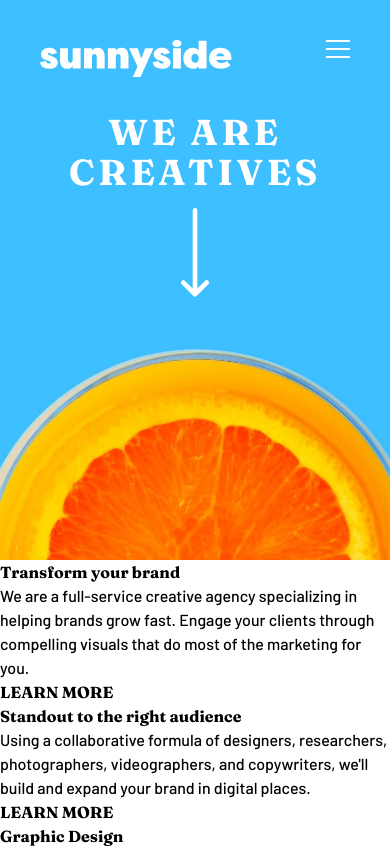
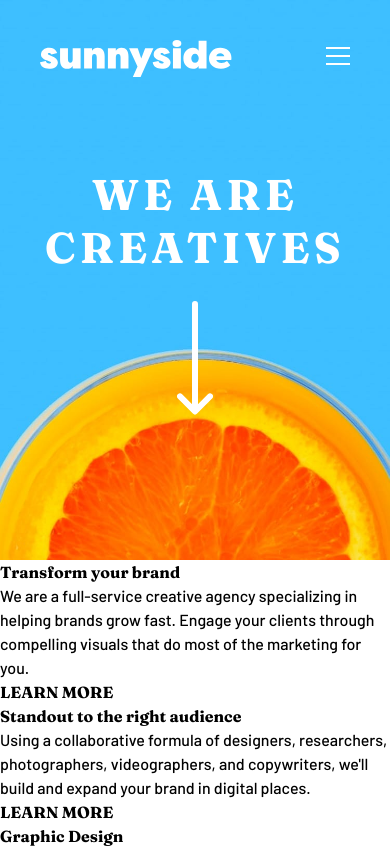
Before and after one commit to rjwhobbs/frontend-demo-0, a React (Vite) app: page / in a window 390 px wide. Shown: the top 848 px of the page. Built offline with nearby package versions, Linux system fonts and the light colour scheme.

Commit message:
Made main title banner responsive.

```diff
--- a/src/Components/Header.tsx
+++ b/src/Components/Header.tsx
@@ -15,7 +15,7 @@ const Header: FunctionComponent = () => {
   return (
     <header className="relative">
       <nav className="block lg:hidden absolute top-0 px-10 w-full">
-        <ul className="mt-10 flex items center justify-between">
+        <ul className="mt-10 flex items-center justify-between">
           <li>
             <Link className="" to="/">
               <img
--- a/src/Components/LandingComps/MainHeading.tsx
+++ /dev/null
@@ -1,19 +0,0 @@
-import { FunctionComponent } from "react";
-import arrowDown from "url:../../../public/icons/icon-arrow-down.svg";
-
-const MainHeading: FunctionComponent = () => {
-  return (
-    <div className="absolute top-28 lg:top-40 xl:top-48 w-full">
-      <h1 className="uppercase font-serif text-center tracking-widest text-white text-4xl xl:text-5xl">
-        We Are Creatives
-      </h1>
-      <img
-        className="mx-auto w-7 mt-4 md:mt-8 lg:mt-16  xl:w-9 xl:mt-20"
-        src={arrowDown as string}
-        alt=""
-      />
-    </div>
-  );
-};
-
-export default MainHeading;
--- /dev/null
+++ b/src/Components/LandingComps/MainTitle.tsx
@@ -0,0 +1,19 @@
+import { FunctionComponent } from "react";
+import arrowDown from "url:../../../public/icons/icon-arrow-down.svg";
+
+const MainTitle: FunctionComponent = () => {
+  return (
+    <div className="absolute top-43vw sm:top-28 md:top-32 lg:top-40 xl:top-48 w-full">
+      <h1 className="uppercase leading-initial font-serif text-center tracking-widest text-white text-11vw sm:text-3xl md:text-4xl xl:text-5xl">
+        We Are <br className="block sm:hidden" /> Creatives
+      </h1>
+      <img
+        className="mx-auto sm:w-5 md:w-6 mt-7vw sm:mt-5 md:mt-7 lg:mt-16 xl:w-9 xl:mt-20"
+        src={arrowDown as string}
+        alt=""
+      />
+    </div>
+  );
+};
+
+export default MainTitle;
--- a/src/Containers/Landing.tsx
+++ b/src/Containers/Landing.tsx
@@ -4,7 +4,7 @@ import BrandDescription from "../Components/LandingComps/BrandDescription";
 import ProdDescription from "../Components/LandingComps/ProdDescription";
 import Testimonials from "../Components/LandingComps/Testimonials";
 import Footer from "../Components/Footer";
-import MainHeading from "../Components/LandingComps/MainHeading";
+import MainTitle from "../Components/LandingComps/MainTitle";
 
 const content = [
   "We are a full-service creative agency specializing in helping brands grow fast. Engage your clients through compelling visuals that do most of the marketing for you.",
@@ -23,7 +23,7 @@ const Landing: FunctionComponent = () => {
   return (
     <div className="container xl:container mx-auto relative">
       <Header></Header>
-      <MainHeading></MainHeading>
+      <MainTitle></MainTitle>
       <BrandDescription
         heading={"Transform your brand"}
         content={content[0]}
--- a/tailwind.config.js
+++ b/tailwind.config.js
@@ -21,6 +21,18 @@ module.exports = {
       height: {
         100: "100rem",
       },
+      inset: {
+        "43vw": "43vw",
+      },
+      fontSize: {
+        "11vw": "11vw",
+      },
+      lineHeight: {
+        initial: "initial",
+      },
+      margin: {
+        "7vw": "7vw",
+      },
     },
   },
   variants: {
```
